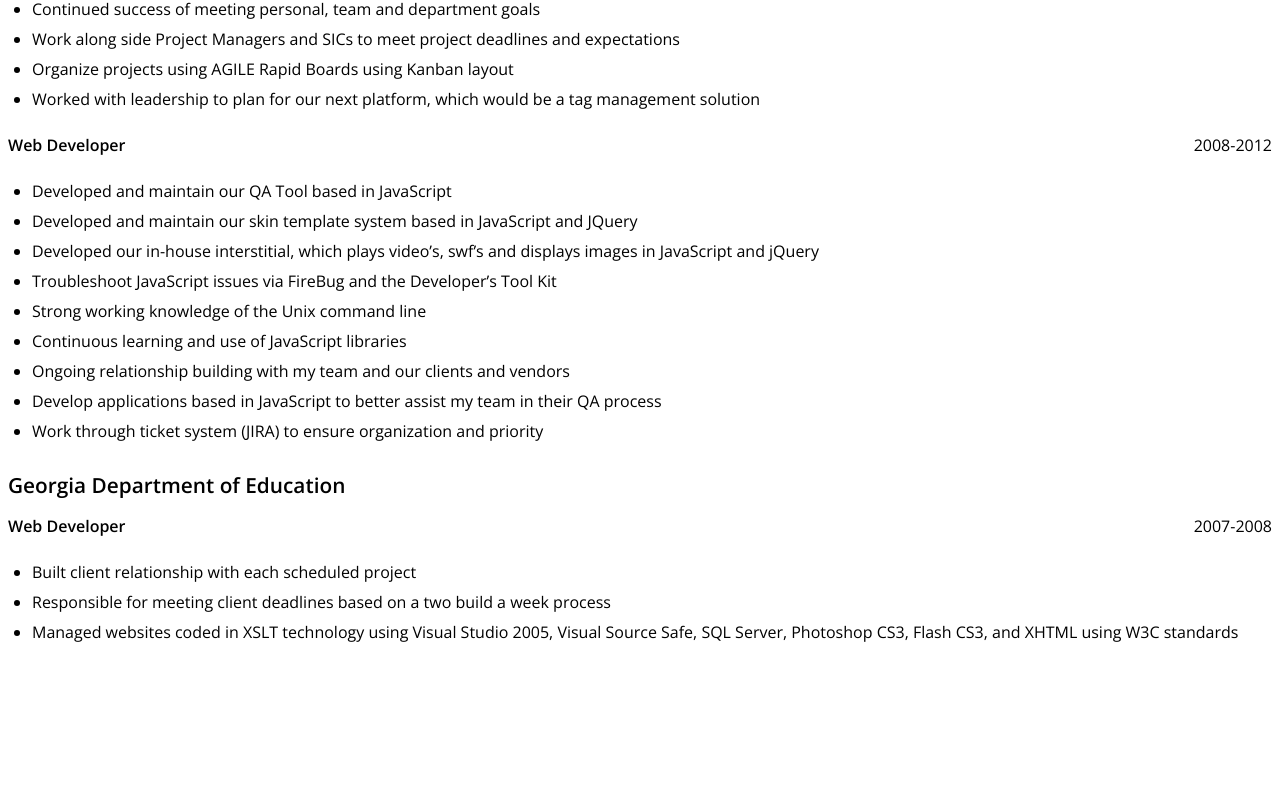
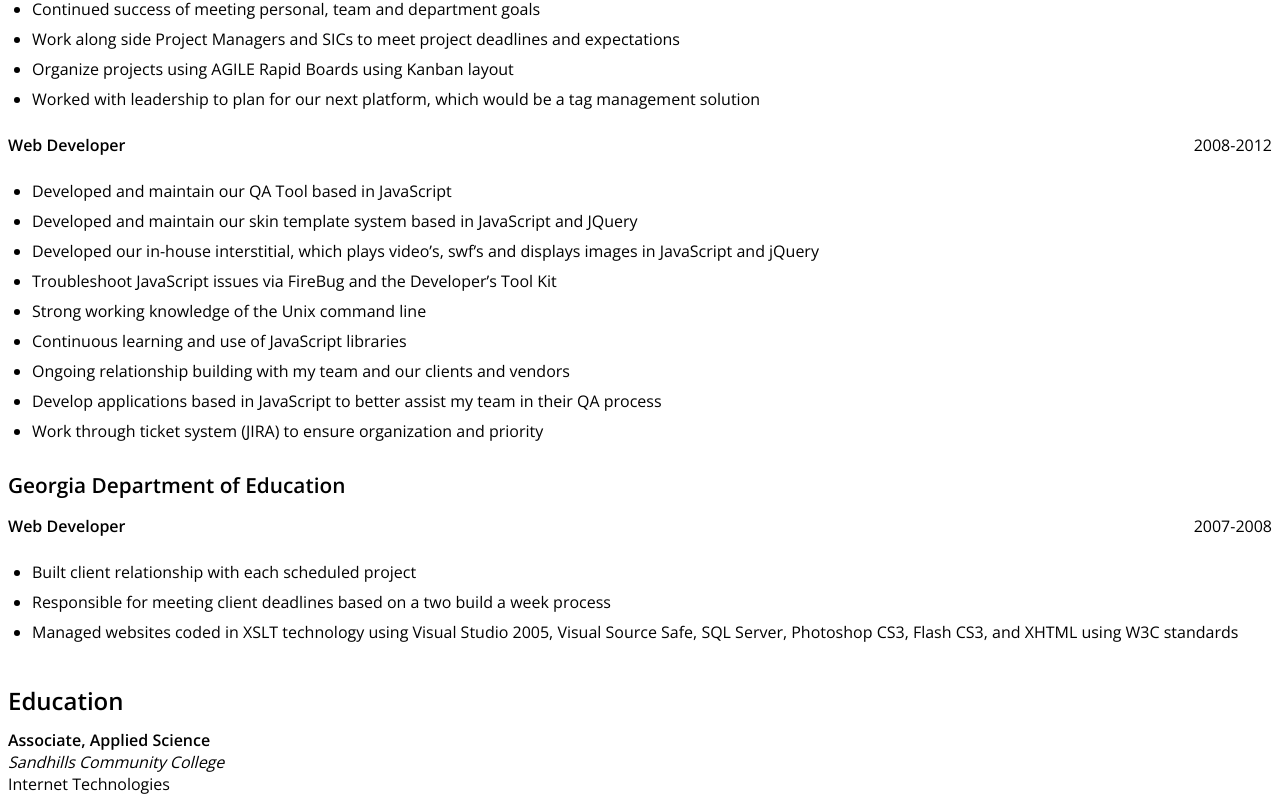
Before and after one commit to brannonglover/BrannonGlover, a React (Create React App) app: page / in a window 1280 px wide. Shown: the part 2275-3078 px from the top of the page. Before the commit the page ends 2926 px from the top, so only its background shows below. Built offline with nearby package versions, Linux system fonts and the light colour scheme.

Commit message:
Added education

```diff
--- a/src/App.jsx
+++ b/src/App.jsx
@@ -1,6 +1,7 @@
 import NavBar from "./components/NavBar/NavBar";
 import Resume from "./components/Resume/Resume";
 import { GlobalStyle } from "./components/GlobalStyle";
+import Education from "./components/Education/Education";
 
 function App() {
   return (
@@ -8,6 +9,7 @@ function App() {
       <GlobalStyle />
       <NavBar />
       <Resume />
+      <Education />
     </>
   );
 }
--- a/src/assets/info.json
+++ b/src/assets/info.json
@@ -148,5 +148,13 @@
         "Managed websites coded in XSLT technology using Visual Studio 2005, Visual Source Safe, SQL Server, Photoshop CS3, Flash CS3, and XHTML using W3C standards"
       ]
     }
+  ],
+  "school": [
+    {
+      "id": 1,
+      "degree": "Associate, Applied Science",
+      "school": "Sandhills Community College",
+      "major": "Internet Technologies"
+    }
   ]
 }
--- /dev/null
+++ b/src/components/Education/Education.elements.js
@@ -0,0 +1,25 @@
+import styled from 'styled-components/macro';
+
+export const EducationWrapper = styled.div`
+  padding: 1em .5em .5em;
+`;
+
+export const Header = styled.h1`
+  margin: .7em 0 .5em;
+  font-size: 1.5em;
+`;
+
+export const Title = styled.h2`
+  font-size: 1em;
+  margin: 0;
+  padding: 0;
+`;
+
+export const School = styled.p`
+  margin: 0;
+  font-style: italic;
+`;
+
+export const Major = styled.div`
+
+`;
--- /dev/null
+++ b/src/components/Education/Education.jsx
@@ -0,0 +1,20 @@
+import React from 'react';
+import { EducationWrapper, Header, Title, School, Major } from './Education.elements';
+import data from '../../assets/info.json';
+
+export default function Education() {
+  return (
+    <>
+      <EducationWrapper>
+        <Header>Education</Header>
+        {data.school.map(school => (
+          <React.Fragment key={school.id}>
+            <Title>{school.degree}</Title>
+            <School>{school.school}</School>
+            <Major>{school.major}</Major>
+          </React.Fragment>
+        ))}
+      </EducationWrapper>
+    </>
+  )
+}
```
